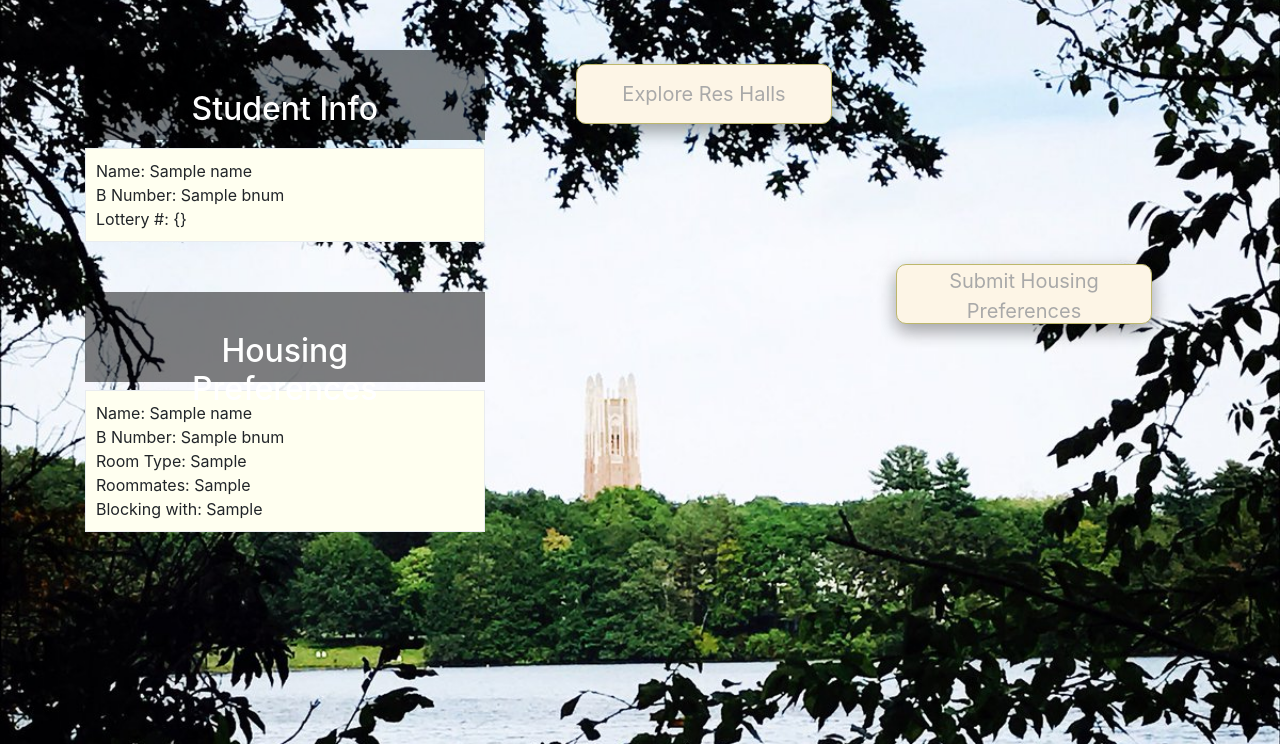
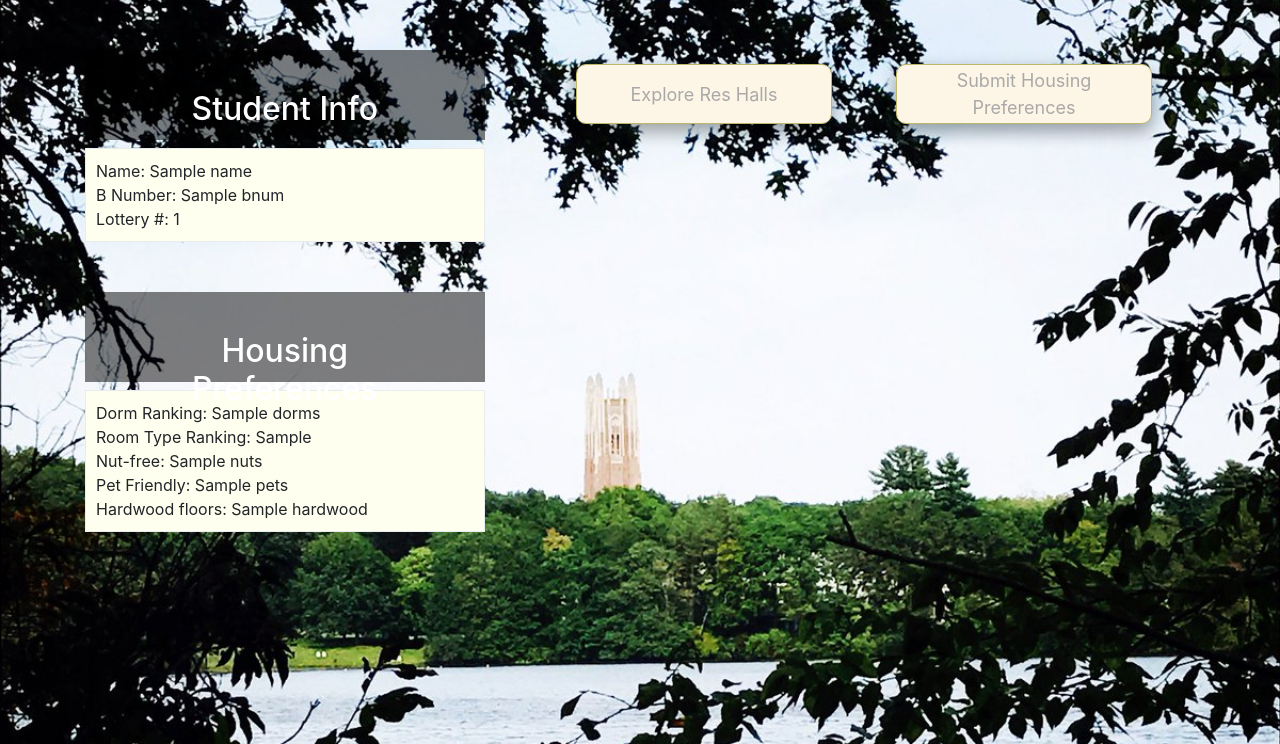
Before and after one commit to dtosca/HouseIt, a Flask app: template templates/index.html in a window 1280 px wide. Shown: the part 56-800 px from the top of the page. Run offline with Flask 2, Linux system fonts and the light colour scheme; the template is opened without the code that fills it: most values are stand-ins (such as "Sample title", 1, 10 or a date in 2020); some libraries are stand-ins or nearby versions.

Commit message:
changed values under housing preferences in index

```diff
--- a/templates/index.html
+++ b/templates/index.html
@@ -36,7 +36,7 @@
           left: 45%;
           height: 60px;
           width: 20%;
-          font-size: 20px;
+          font-size: 18px;
           background-color: oldlace;
           color: darkgray;
           border-radius: 10px;
@@ -49,11 +49,11 @@
 
       .pbutton {
           position: absolute;
-          top: 40%;
+          top: 15%;
           left: 70%;
           height: 60px;
           width: 20%;
-          font-size: 20px;
+          font-size: 18px;
           background-color: oldlace;
           color: darkgray;
           border-radius: 10px;
@@ -126,7 +126,7 @@
             <div class="border">
                 Name: {{name}}<br>
                 B Number: {{bnum}}<br>
-                Lottery #: {}
+                Lottery #: {{lottery_num}}
             </div>
 
         </div>
@@ -134,11 +134,12 @@
         <div class="student-info">
             <h2>Housing Preferences</h2>
             <div class="border">
-                Name: {{name}}<br>
-                B Number: {{bnum}}<br>
-                Room Type: {{roomType}}<br>
-                Roommates: {{roomMate}}<br>
-                Blocking with: {{blockMate}}<br>
+                Dorm Ranking: {{dorms}}<br>
+                Room Type Ranking: {{room_type}}<br>
+                Nut-free: {{nuts}}<br>
+                Pet Friendly: {{pets}}<br>
+                Hardwood floors: {{hardwood}}<br>
+
             </div>
         <form action="/reshalls/">
             <button class='rbutton'>Explore Res Halls</button>
```
